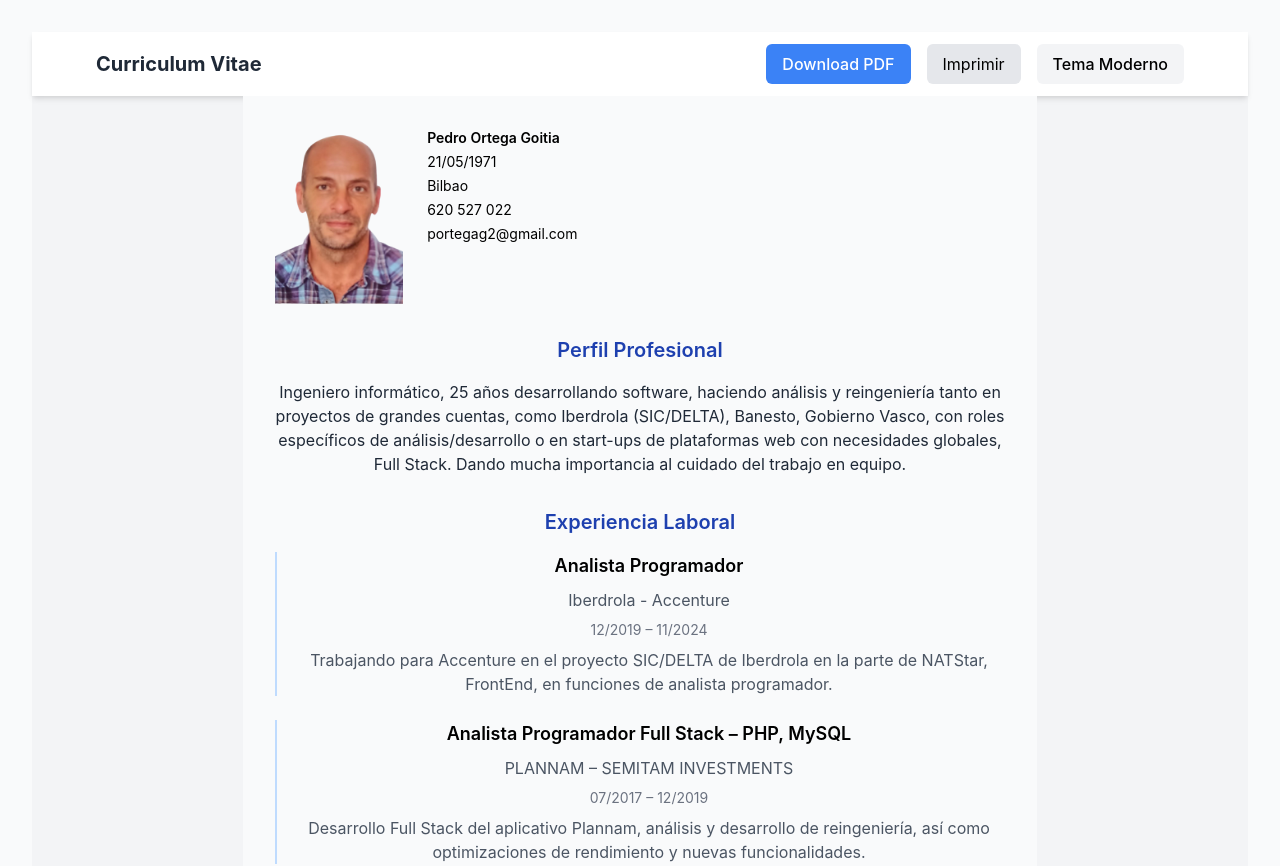
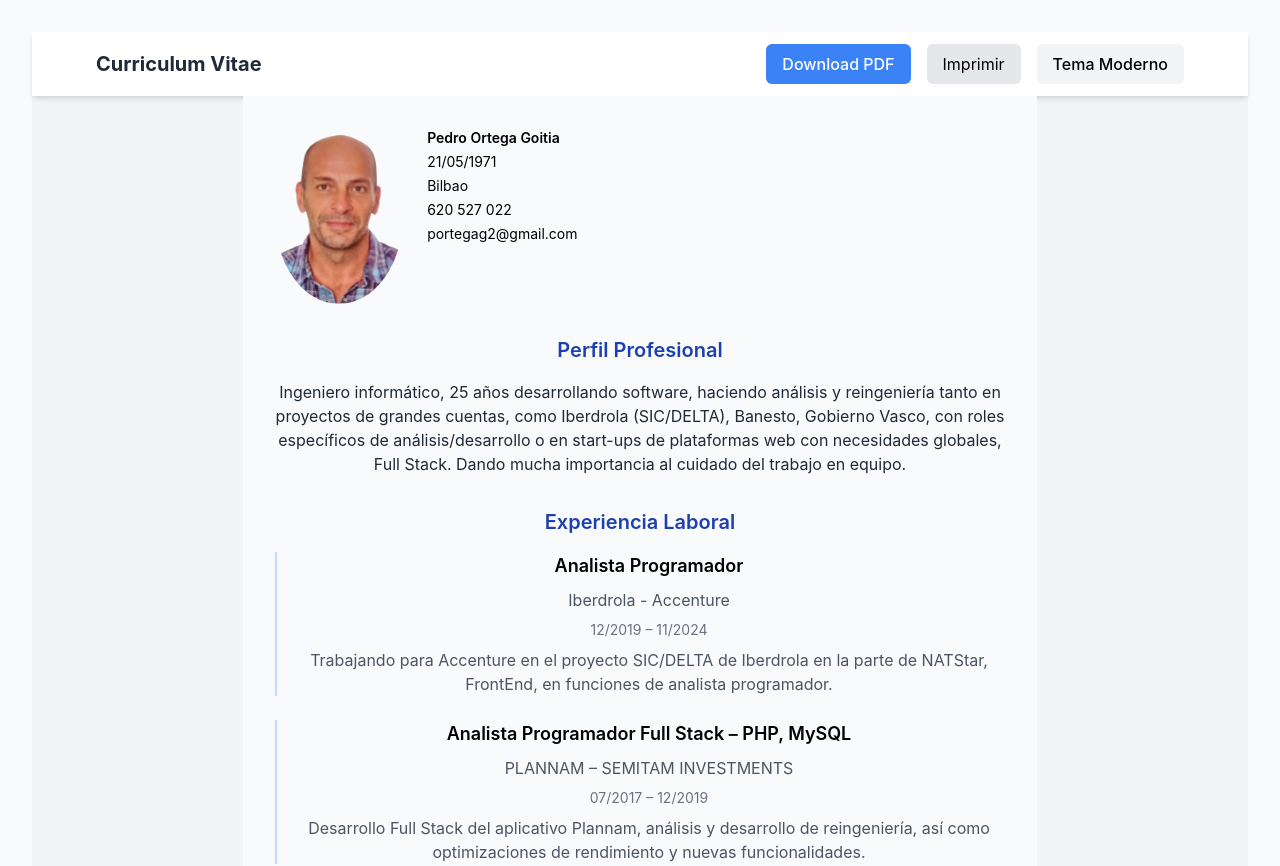
Before and after one commit to portegag2/PF5-PP-CVs-Agent-IA, a React (Vite) app: page / in a window 1280 px wide. Shown: the top 866 px of the page. Built offline with nearby package versions, Linux system fonts and the light colour scheme.

Commit message:
Foto avances

```diff
--- a/src/components/PersonalInfo.tsx
+++ b/src/components/PersonalInfo.tsx
@@ -9,7 +9,12 @@ export const PersonalInfo: React.FC<PersonalInfoProps> = ({ info }) => {
   return (
     <div className="personal-info">
       <div className="flex items-start">
-        <div style={{ width: '8rem', height: '11rem' }}>
+        <div style={{
+          width: '8rem',
+          height: '11rem',
+          borderRadius: '50%',
+          overflow: 'hidden'
+        }}>
           {info.foto && <img src={info.foto} alt={info.nombre} style={{ width: '100%', height: '100%' }} />}
         </div>
         <div className="ml-6 flex flex-col gap-1 text-left text-sm">
```
